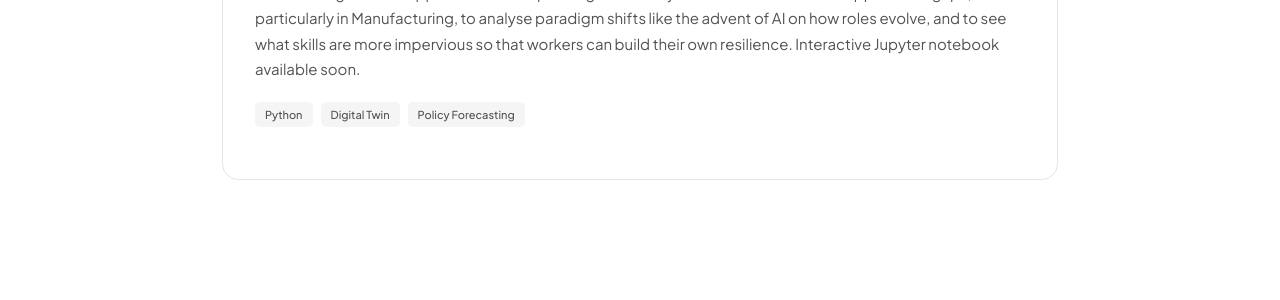
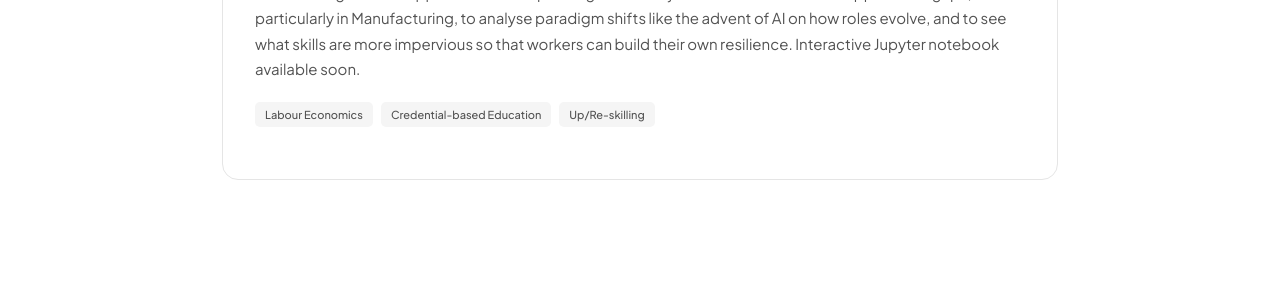
Before and after one commit to conway1521/conway1521.github.io, a Jekyll site: the page built from applied.html, in a window 1280 px wide and 900 px high, scrolled down 2355 px. Shown: the part 346-646 px from the top of the window. Built offline with Jekyll 4.4.1, drawn with Linux system fonts in a browser that asks for light colours.

Commit message:
Update applied.html

```diff
--- a/applied.html
+++ b/applied.html
@@ -89,9 +89,9 @@ title: Applied
             </div>
             <p class="applied-card-description">This alternative view of the economy as agglomerations of skills connects with credential-based learning and skills training to show opportunities for upskilling and for adjacent workforces to be tapped to fill gaps, particularly in Manufacturing, to analyse paradigm shifts like the advent of AI on how roles evolve, and to see what skills are more impervious so that workers can build their own resilience. Interactive Jupyter notebook available soon.</p>
             <div class="applied-card-meta">
-                <span class="project-tag">Python</span>
-                <span class="project-tag">Digital Twin</span>
-                <span class="project-tag">Policy Forecasting</span>
+                <span class="project-tag">Labour Economics</span>
+                <span class="project-tag">Credential-based Education</span>
+                <span class="project-tag">Up/Re-skilling</span>
             </div>
         </div>
     </article>
```
